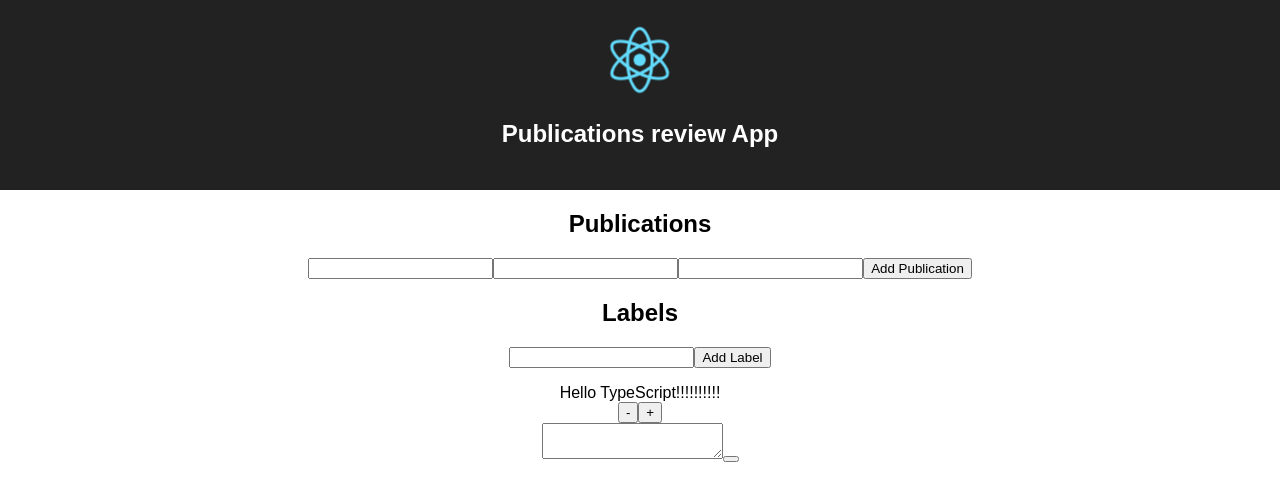
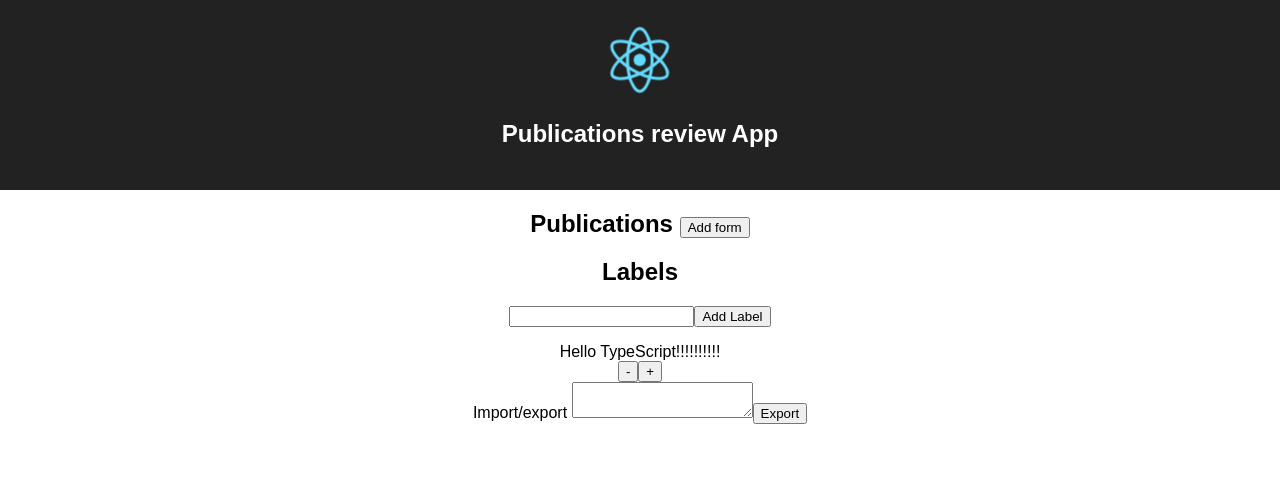
Before and after one commit to snowstorm0182/smartcampusdata, a React (Create React App) app: page / in a window 1280 px wide. Shown: the top 500 px of the page. Built offline with nearby package versions, Linux system fonts and the light colour scheme.

Commit message:
Theming and make refworks citation count use https.

```diff
--- a/src/App.js
+++ b/src/App.js
@@ -64,8 +64,9 @@ class App extends React.Component {
           <LabelApp />
         </Provider>
         <Hello name="TypeScript" enthusiasmLevel={10} />
+        <label>Import/export </label>
         <textarea onChange={(e) => this._import(e.target.value)} />
-        <button onClick={(e) => this._export()} />
+        <button onClick={(e) => this._export()}>Export</button>
       </div>
     );
   }
--- a/src/actions/index.js
+++ b/src/actions/index.js
@@ -24,6 +24,15 @@ export function loadPublications(action) {
         });
       });
   };
+}
+
+export function showPublicationAdd(value){
+  return (dispatch) => {
+    dispatch({
+      type: 'foo',
+      payload: value,
+    });
+  }
 }
 
 export function addPublication(publication) {
--- a/src/components/AddPublication.tsx
+++ b/src/components/AddPublication.tsx
@@ -28,9 +28,12 @@ class AddPublication extends Component<any, any> {
 
   render() {
     return (<div>
-      <input name="title" type="text" value={this.state.name} onChange={(e) => this.handleChangeEvent(e)} />
-      <input name="code" type="text" value={this.state.code} onChange={(e) => this.handleChangeEvent(e)} />
-      <input name="doi" type="text" value={this.state.doi} onChange={(e) => this.handleChangeEvent(e)} />
+      <label>Title:
+      <input name="title" type="text" value={this.state.name} onChange={(e) => this.handleChangeEvent(e)} /></label>
+      <label>Code:
+      <input name="code" type="text" value={this.state.code} onChange={(e) => this.handleChangeEvent(e)} /></label>
+      <label>Doi:
+      <input name="doi" type="text" value={this.state.doi} onChange={(e) => this.handleChangeEvent(e)} /></label>
       <button type="button" onClick={this.addPublication}>Add Publication</button>
     </div>);
   }
--- a/src/components/Publication.tsx
+++ b/src/components/Publication.tsx
@@ -31,7 +31,7 @@ const Publication = (
     }
 
     function _handleCrossRef(){
-      fetch('http://api.crossref.org/works/'+doi)
+      fetch('https://api.crossref.org/works/'+doi)
         .then(result=>result.json())
         .then(items=>{console.log(items);alert(items.message['is-referenced-by-count']);})
     }
--- a/src/components/PublicationApp.js
+++ b/src/components/PublicationApp.js
@@ -7,12 +7,12 @@ import AddPublication from './AddPublication';
 import PublicationList from './PublicationList';
 
 const PublicationApp = (
-    {publications, labels, handleUpdatePublicationTitle,  handleUpdatePublicationTags,  handleUpdatePublicationNotes, handleUpdatePublication, handleDeletePublication, handleAddPublication}
+    {publications, labels, visibility, handleVisibilityUpdatePublicationAdd, handleUpdatePublicationTitle,  handleUpdatePublicationTags,  handleUpdatePublicationNotes, handleUpdatePublication, handleDeletePublication, handleAddPublication}
   ) => <div className="PublicationApp">
   <div className="PublicationApp-header">
-    <h2>Publications</h2>
+    <h2>Publications <button onClick={(e) => handleVisibilityUpdatePublicationAdd({addPublication:!visibility.addPublication})}>Add form</button></h2>
   </div>
-  <AddPublication handleAddPublication={handleAddPublication} />
+  {visibility.addPublication && (<AddPublication handleAddPublication={handleAddPublication} />)}
   <PublicationList
     publications={publications}
     labels={labels}
@@ -32,6 +32,8 @@ PublicationApp.propTypes = {
     done: PropTypes.bool,
   })),
   labels: PropTypes.array,
+  visibility: PropTypes.object,
+  handleVisibilityUpdatePublicationAdd: PropTypes.func.isRequired,
   handleUpdatePublicationTitle: PropTypes.func.isRequired,
   handleUpdatePublicationTags: PropTypes.func.isRequired,
   handleUpdatePublicationNotes: PropTypes.func.isRequired,
--- a/src/containers/PublicationApp.js
+++ b/src/containers/PublicationApp.js
@@ -3,6 +3,7 @@ import { connect } from 'react-redux';
 import PublicationApp from '../components/PublicationApp';
 
 import {
+  showPublicationAdd,
   addPublication,
   updatePublication,
   updatePublicationTitle,
@@ -12,15 +13,19 @@ import {
 } from '../actions';
 
 function mapStateToProps(state) {
-  const { publications, labels } = state;
+  const { publications, labels, visibility } = state;
   return {
     publications,
-    labels
+    labels,
+    visibility
   };
 }
 
 function mapDispatchToProps(dispatch) {
   return {
+    handleVisibilityUpdatePublicationAdd(value) {
+      dispatch(showPublicationAdd(value));
+    },
     handleAddPublication(title) {
       dispatch(addPublication(title));
     },
--- a/src/reducers/index.js
+++ b/src/reducers/index.js
@@ -45,7 +45,15 @@ import { combineReducers } from 'redux'
 import publications from './publications'
 import labels from './labels'
 
+function visibility(state = [], { type, payload }) {
+  switch (type) {
+    case 'foo': return {...state, ...payload};
+    default: return state;
+  }
+}
+
 export default combineReducers({
   publications,
-  labels
+  labels,
+  visibility
 })
--- a/src/store/index.js
+++ b/src/store/index.js
@@ -6,6 +6,9 @@ import rootReducer from '../reducers';
 const initialState = {
   publications: [],
   labels: [],
+  //live only
+  visibility: {addPublication:false},
+  filters: [],
 };
 
 const store = createStore(
```
